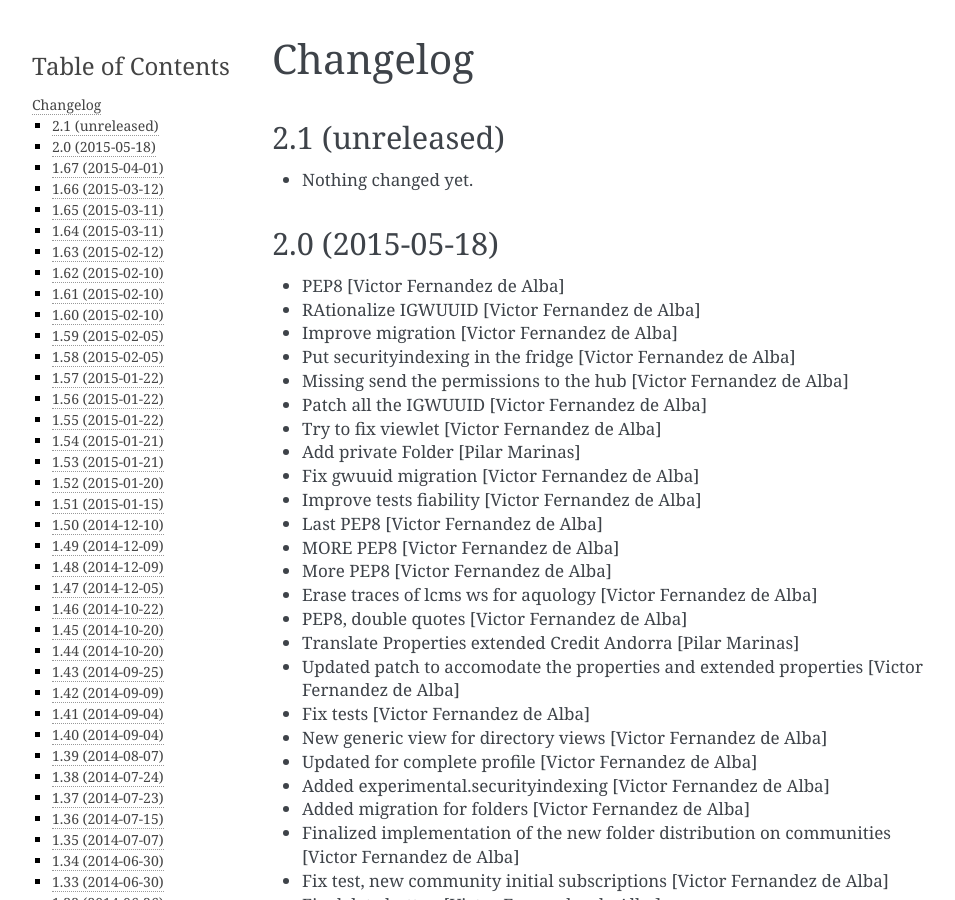
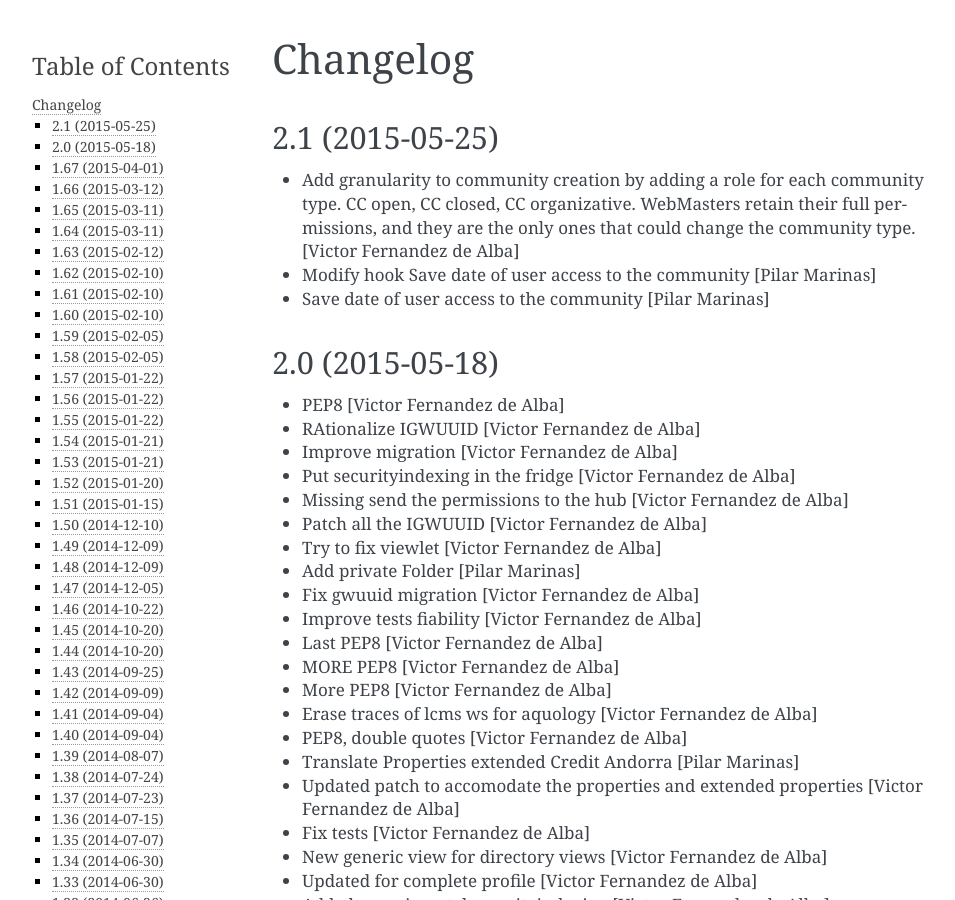
Before and after one commit to UPCnet/ulearn.core, a Sphinx documentation site: the page built from docs/HISTORY.rst, in a window 1280 px wide and 900 px high. Shown: the whole window, without its empty margins (148-1103 px from the left). Built offline with Sphinx 7.4.7, drawn with Linux system fonts in a browser that asks for light colours; pages that are not in the unit, such as notebooks, are missing from menus.

Commit message:
Preparing release 2.1

```diff
--- a/docs/HISTORY.rst
+++ b/docs/HISTORY.rst
@@ -1,11 +1,12 @@
 Changelog
 =========
 
-2.1 (unreleased)
+2.1 (2015-05-25)
 ----------------
 
-- Nothing changed yet.
-
+* Add granularity to community creation by adding a role for each community type. CC open, CC closed, CC organizative. WebMasters retain their full permissions, and they are the only ones that could change the community type. [Victor Fernandez de Alba]
+* Modify hook Save date of user access to the community [Pilar Marinas]
+* Save date of user access to the community [Pilar Marinas]
 
 2.0 (2015-05-18)
 ----------------
--- a/setup.py
+++ b/setup.py
@@ -1,7 +1,7 @@
 from setuptools import setup, find_packages
 import os
 
-version = '2.1.dev0'
+version = '2.1'
 
 README = open('README.rst').read()
 HISTORY = open(os.path.join('docs', 'HISTORY.rst')).read()
```
